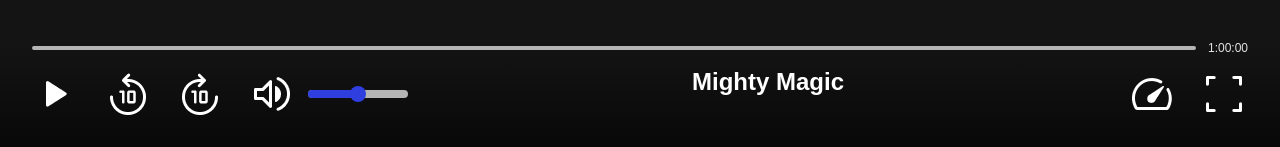
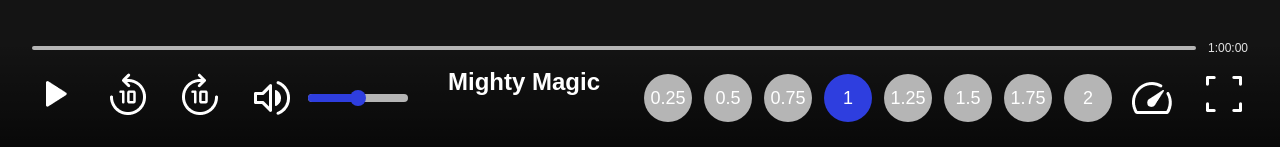
Before and after one commit to ProRuan/videoflix-frontend, an Angular app: page /video-player in a window 1280 px wide. Shown: the part 650-797 px from the top of the page. Built offline with nearby package versions, Linux system fonts and the light colour scheme.

Commit message:
upgraded video player speed settings

```diff
--- a/src/app/components/video-player/video-player.html
+++ b/src/app/components/video-player/video-player.html
@@ -32,7 +32,23 @@
             </div>
             <h4 class="title">Mighty Magic</h4>
             <div class="button-group">
-                <button #speed class="button speed" (click)="onPlaybackrate()"></button>
+                <div class="speed-container">
+                    <button #speed class="button speed"></button>
+                    <div class="speed-button-group">
+                        <button class="speed-button" [disabled]="isSpeed(0.25)"
+                            (click)="onSpeedSelect(0.25)">0.25</button>
+                        <button class="speed-button" [disabled]="isSpeed(0.5)" (click)="onSpeedSelect(0.5)">0.5</button>
+                        <button class="speed-button" [disabled]="isSpeed(0.75)"
+                            (click)="onSpeedSelect(0.75)">0.75</button>
+                        <button class="speed-button" [disabled]="isSpeed(1)" (click)="onSpeedSelect(1.0)">1</button>
+                        <button class="speed-button" [disabled]="isSpeed(1.25)"
+                            (click)="onSpeedSelect(1.25)">1.25</button>
+                        <button class="speed-button" [disabled]="isSpeed(1.5)" (click)="onSpeedSelect(1.5)">1.5</button>
+                        <button class="speed-button" [disabled]="isSpeed(1.75)"
+                            (click)="onSpeedSelect(1.75)">1.75</button>
+                        <button class="speed-button" [disabled]="isSpeed(2)" (click)="onSpeedSelect(2)">2</button>
+                    </div>
+                </div>
                 <button #fullScreen class="button full-screen" (click)="onFullScreen()"></button>
             </div>
         </div>
--- a/src/app/components/video-player/video-player.scss
+++ b/src/app/components/video-player/video-player.scss
@@ -147,11 +147,36 @@
   transform: translateX(-50%);
 }
 
+.speed-container {
+  @include flexbox($fd: row-reverse, $ai: center, $g: 12px);
+  // position: relative;
+}
+
 .speed {
   background-image: url("/images/buttons/speed.png");
   background-position: center;
   background-repeat: no-repeat;
   background-size: 39.76px auto;
+}
+
+.speed-button-group {
+  @include flexbox($g: 12px);
+  // @include position($pos: absolute, $l: -151px, $t: -40px);
+  padding: 4px;
+}
+
+.speed-button {
+  @include border($b: none, $br: 24px);
+  @include size($w: 48px, $h: 48px);
+  @include font();
+  @include colors($c: $white, $bgc: #b5b5b5);
+  padding: 4px;
+  font-family: $dmSans;
+
+  &:disabled {
+    background-color: $primBlue;
+    cursor: default;
+  }
 }
 
 .full-screen {
--- a/src/app/components/video-player/video-player.ts
+++ b/src/app/components/video-player/video-player.ts
@@ -8,10 +8,15 @@ import { Component, ElementRef, HostListener, ViewChild } from '@angular/core';
 })
 export class VideoPlayer {
   // remove test video from public folder ...
+  // play-button: play, pause, replay (icons + logic) ...
+  // hide volume bar ...
+  // hide speed values ...
+  // fix full screen ...
 
   playing: boolean = false;
   volume: number = 0.5;
   dragging = false;
+  playbackrate: number = 1;
   fullScreenEnabled: boolean = false;
 
   @ViewChild('video') video!: ElementRef<HTMLVideoElement>;
@@ -87,8 +92,13 @@ export class VideoPlayer {
     event.preventDefault();
   }
 
-  onPlaybackrate() {
-    this.video.nativeElement.playbackRate = 2;
+  onSpeedSelect(value: number) {
+    this.playbackrate = value;
+    this.video.nativeElement.playbackRate = value;
+  }
+
+  isSpeed(value: number) {
+    return value === this.playbackrate;
   }
 
   onFullScreen() {
```
